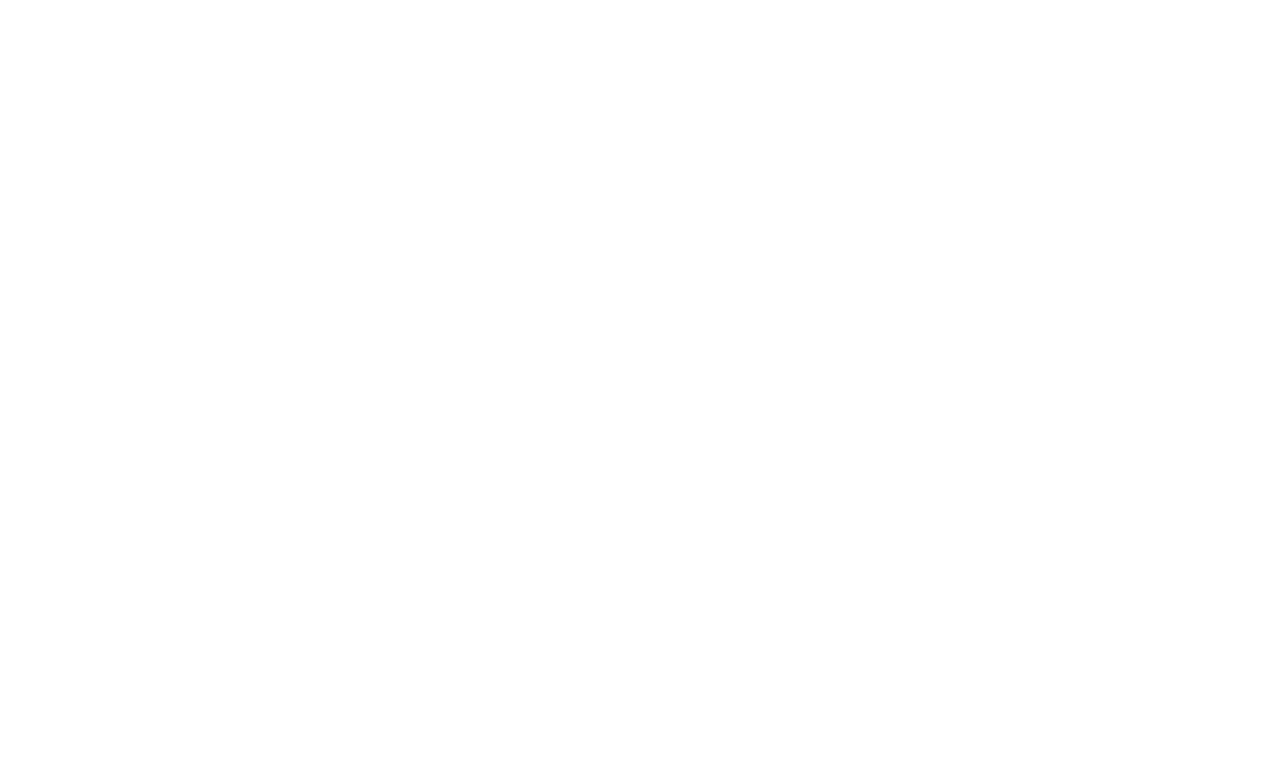
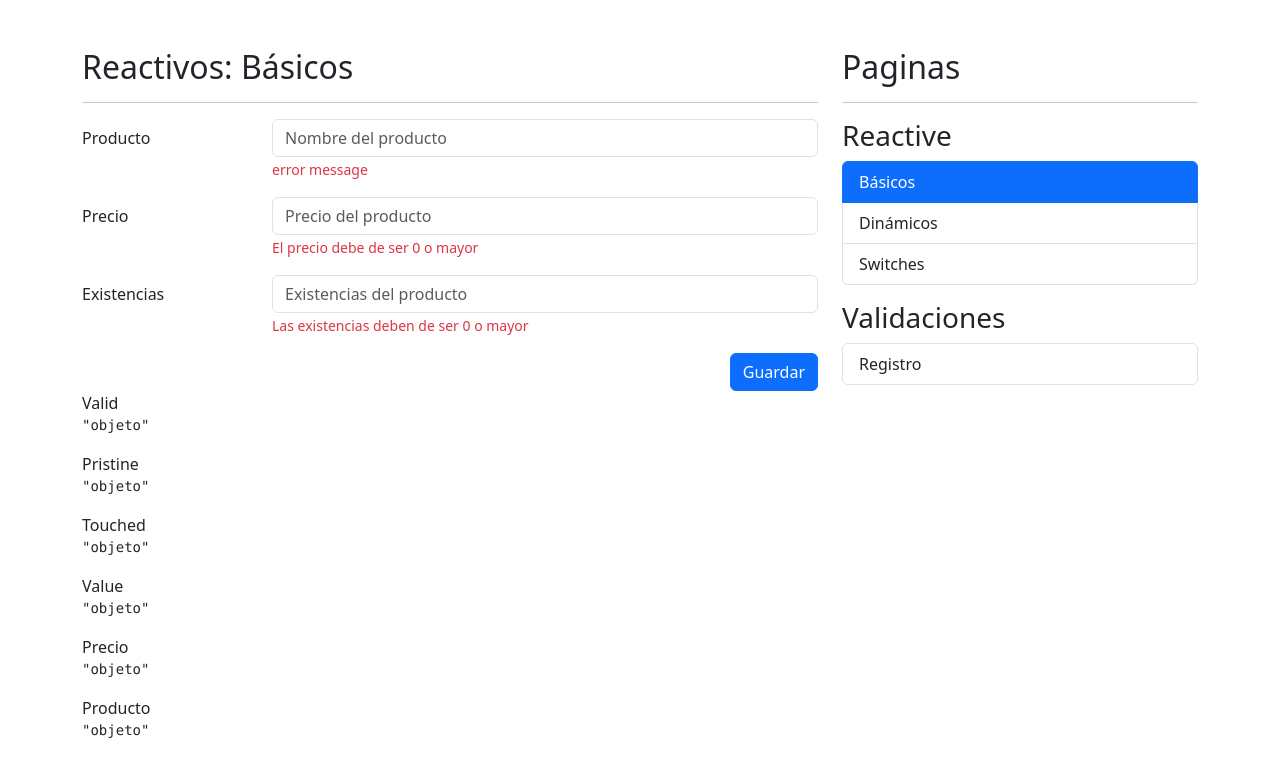
Before and after one commit to JonathanYaguana/CursoAngular, an Angular app in the folder 07-formsApp/: page /reactive/basic in a window 1280 px wide. Before the commit this address led to /. Shown: the top 776 px of the page. Built offline with nearby package versions, Linux system fonts and the light colour scheme.

Commit message:
rutas y barra de navegacion

```diff
--- a/07-formsApp/package.json
+++ b/07-formsApp/package.json
@@ -3,7 +3,7 @@
   "version": "0.0.0",
   "scripts": {
     "ng": "ng",
-    "start": "ng serve",
+    "start": "ng serve -o",
     "build": "ng build",
     "watch": "ng build --watch --configuration development",
     "test": "ng test"
--- a/07-formsApp/src/app/app-routing.module.ts
+++ b/07-formsApp/src/app/app-routing.module.ts
@@ -1,7 +1,20 @@
 import { NgModule } from '@angular/core';
 import { RouterModule, Routes } from '@angular/router';
 
-const routes: Routes = [];
+const routes: Routes = [
+  {
+    path: 'reactive',
+    loadChildren: () => import('./reactive/reactive.module').then( m => m.ReactiveModule),
+  },
+  {
+    path: 'auth',
+    loadChildren: () => import('./auth/auth.module').then( m => m.AuthModule),
+  },
+  {
+    path: '**',
+    redirectTo: 'reactive',
+  }
+];
 
 @NgModule({
   imports: [RouterModule.forRoot(routes)],
--- a/07-formsApp/src/app/app.component.html
+++ b/07-formsApp/src/app/app.component.html
@@ -1 +1,9 @@
-<router-outlet></router-outlet>
+<div class="row mt-5">
+  <div class="col">
+    <router-outlet></router-outlet>
+  </div>
+
+  <div class="col-12 col-sm-4">
+    <share-side-menu></share-side-menu>
+  </div>
+</div>
--- a/07-formsApp/src/app/auth/auth-routing.module.ts
+++ b/07-formsApp/src/app/auth/auth-routing.module.ts
@@ -1,7 +1,16 @@
 import { NgModule } from '@angular/core';
 import { RouterModule, Routes } from '@angular/router';
+import { RegisterPAgeComponent } from './pages/register-page/register-page.component';
 
-const routes: Routes = [];
+const routes: Routes = [
+  {
+    path: '',
+    children: [
+      { path: 'sing-up', component: RegisterPAgeComponent },
+      { path: '**', redirectTo: 'sign-up' }
+    ]
+  }
+];
 
 @NgModule({
   imports: [RouterModule.forChild(routes)],
--- a/07-formsApp/src/app/reactive/reactive-routing.module.ts
+++ b/07-formsApp/src/app/reactive/reactive-routing.module.ts
@@ -1,7 +1,20 @@
 import { NgModule } from '@angular/core';
 import { RouterModule, Routes } from '@angular/router';
+import { BasicPageComponent } from './pages/basic-page/basic-page.component';
+import { DynamicPageComponent } from './pages/dynamic-page/dynamic-page.component';
+import { SwitchesPageComponent } from './pages/switches-page/switches-page.component';
 
-const routes: Routes = [];
+const routes: Routes = [
+  {
+    path: '',
+    children: [
+      {path: 'basic', component: BasicPageComponent },
+      {path: 'dynamic', component: DynamicPageComponent },
+      {path: 'switches', component: SwitchesPageComponent },
+      {path: '**', redirectTo: 'basic' },
+    ]
+  }
+];
 
 @NgModule({
   imports: [RouterModule.forChild(routes)],
--- /dev/null
+++ b/07-formsApp/src/app/shared/components/side-menu/side-menu.component.html
@@ -0,0 +1,26 @@
+<h2>Paginas</h2>
+<hr>
+
+<h3 class="mt-3">Reactive</h3>
+
+<ul class="list-group">
+  <li *ngFor=" let item of reactiveMenu"
+    class="list-group-item"
+    [routerLink]="[ item.route ]"
+    routerLinkActive="active"
+  >
+    {{ item.title }}
+  </li>
+</ul>
+
+<h3 class="mt-3">Validaciones</h3>
+
+<ul class="list-group">
+  <li *ngFor="let item of authMenu"
+    class="list-group-item"
+    [routerLink]="[ item.route ]"
+    routerLinkActive="active"
+  >
+    {{ item.title }}
+  </li>
+</ul>
--- /dev/null
+++ b/07-formsApp/src/app/shared/components/side-menu/side-menu.component.ts
@@ -0,0 +1,25 @@
+import { Component } from '@angular/core';
+
+interface MenuItem {
+  title: string;
+  route: string;
+}
+
+@Component({
+  selector: 'share-side-menu',
+  templateUrl: './side-menu.component.html',
+  styles: [
+  ]
+})
+export class SideMenuComponent {
+
+  public reactiveMenu: MenuItem[] = [
+    { title: 'Básicos', route: './reactive/basic' },
+    { title: 'Dinámicos', route: './reactive/dynamic' },
+    { title: 'Switches', route: './reactive/switches' },
+  ];
+
+  public authMenu: MenuItem[] = [
+    { title: 'Registro', route: './auth' },
+  ];
+}
--- a/07-formsApp/src/index.html
+++ b/07-formsApp/src/index.html
@@ -8,7 +8,7 @@
   <link rel="icon" type="image/x-icon" href="favicon.ico">
   <link href="https://cdn.jsdelivr.net/npm/bootstrap@5.3.3/dist/css/bootstrap.min.css" rel="stylesheet" integrity="sha384-QWTKZyjpPEjISv5WaRU9OFeRpok6YctnYmDr5pNlyT2bRjXh0JMhjY6hW+ALEwIH" crossorigin="anonymous">
 </head>
-<body>
+<body class="container">
   <app-root></app-root>
 </body>
 </html>
```
Also changed, not shown: 07-formsApp/src/app/shared/shared.module.ts (+10 -2 lines).
